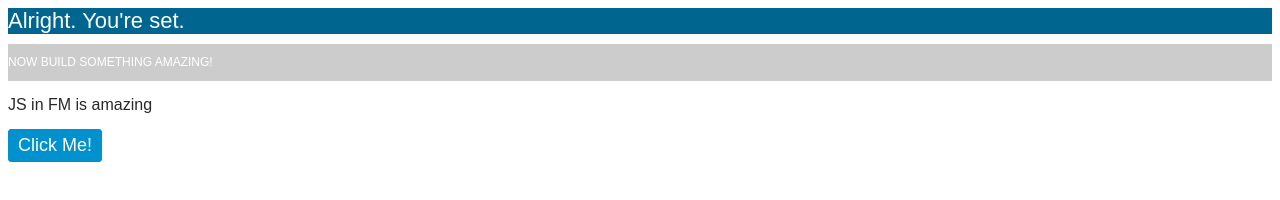
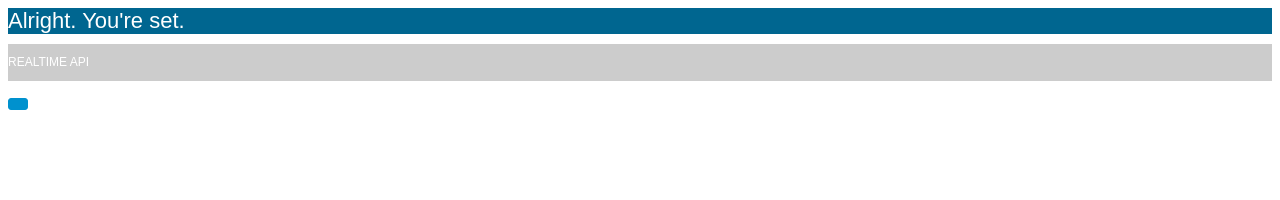
Before and after one commit to mw777eds/realtime_openai, a website built with Vite: page index.html in a window 1280 px wide. Built offline with nearby package versions, Linux system fonts and the light colour scheme.

Commit message:
Working! A little clean up.

```diff
--- a/index.html
+++ b/index.html
@@ -9,9 +9,9 @@
   </head>
   <body>
     <h1>Alright. You're set.</h1>
-      <h2 class="tintedBlackLeft">Now build something amazing!</h2>
-      <p>JS in FM is amazing</p>
-    <button type="button">Click Me!</button>
+      <h2 class="tintedBlackLeft">Realtime API</h2>
+
+    <button type="button"></button>
     <script type="module">
       import "./src/index.js";
     </script>
--- a/src/index.js
+++ b/src/index.js
@@ -87,8 +87,3 @@ async function initWebRTC() {
     alert("Failed to initialize WebRTC. Please try again.");
   }
 }
-
-// this function is called by FileMaker.
-window.loadWidget = function () {
-  console.log("FileMaker called this function");
-};
```
Also changed, not shown: 3 other files.
